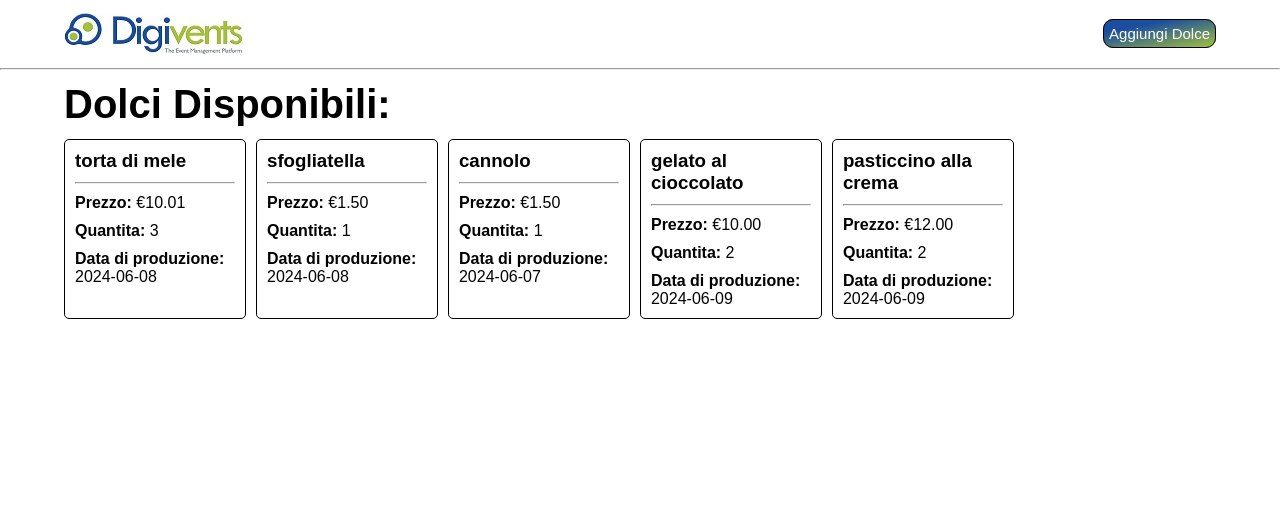
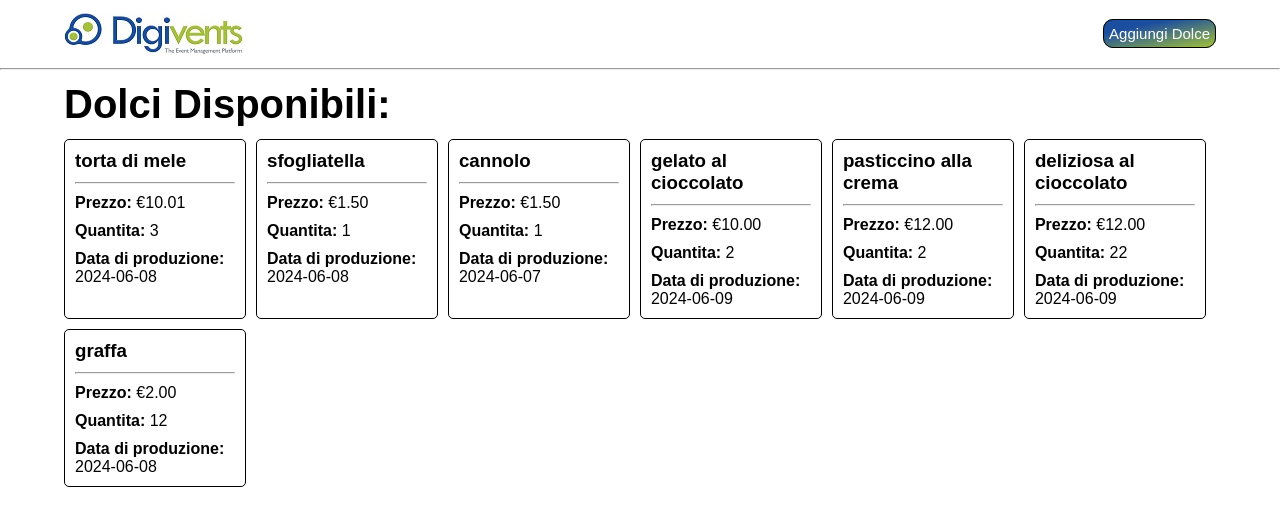
Before and after one commit to DavideTarantino/test_Digivents, a Vue app: page / in a window 1280 px wide. Shown: the top 526 px of the page. Built offline with nearby package versions, Linux system fonts and the light colour scheme; data requests are answered from the project's data file.

Commit message:
minor fixes

```diff
--- a/db.json
+++ b/db.json
@@ -37,6 +37,20 @@
       "prezzo": 12,
       "quantita": 2,
       "data": "2024-06-09"
+    },
+    {
+      "id": "9959",
+      "nome": "deliziosa al cioccolato ",
+      "prezzo": 12,
+      "quantita": 22,
+      "data": "2024-06-09"
+    },
+    {
+      "id": "d228",
+      "nome": "graffa",
+      "prezzo": 2,
+      "quantita": 12,
+      "data": "2024-06-08"
     }
   ],
   "utenti": [
--- a/src/views/HomePage.vue
+++ b/src/views/HomePage.vue
@@ -100,6 +100,7 @@ main{
 
     #lista-dolci{
       display: flex;
+      flex-wrap: wrap;
       gap: 10px;
       margin-top: 1%;
 
```
